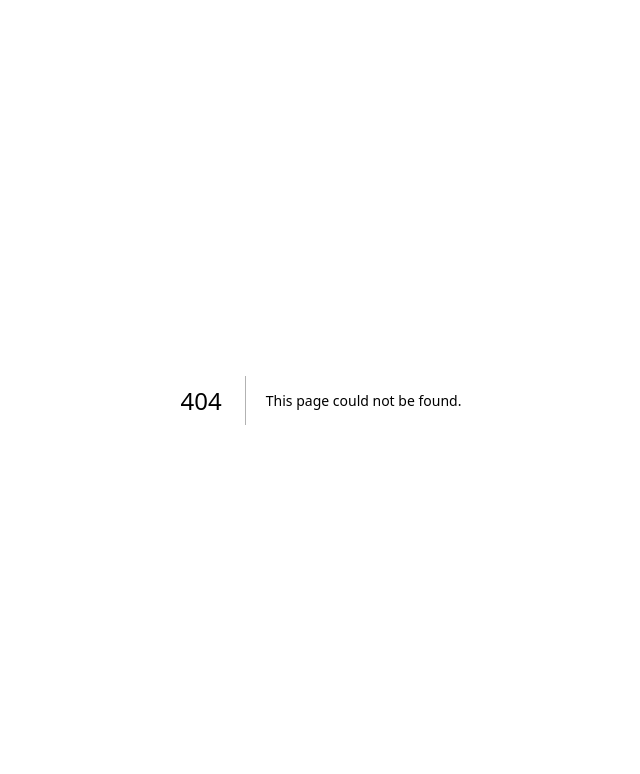
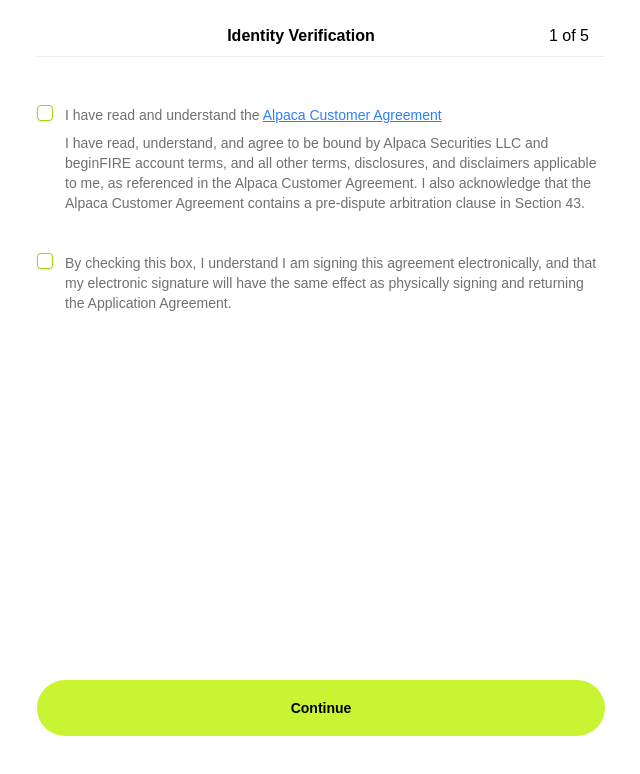
Before and after one commit to goblinremi/BeginFire, a Next.js app: page /onboard/kyc/broker in a window 1280 px wide. Before the commit this address had no page. Shown: the top 774 px of the page, without its empty margins (319-959 px from the left). Built offline with nearby package versions, Linux system fonts and the light colour scheme.

Commit message:
did broker

```diff
--- a/src/app/api/kyc/submit/route.ts
+++ b/src/app/api/kyc/submit/route.ts
@@ -3,6 +3,7 @@ import {
     identityFormSchema,
     employmentFormSchema,
     financialFormSchema,
+    brokerFormSchema,
     type KYCSubmitResponse,
 } from "@/app/onboard/kyc/types";
 
@@ -19,11 +20,12 @@ export async function POST(request: Request) {
         const financialValidation = financialFormSchema.safeParse(
             data.financial
         );
-
+        const brokerValidation = brokerFormSchema.safeParse(data.broker);
         if (
             !identityValidation.success ||
             !employmentValidation.success ||
-            !financialValidation.success
+            !financialValidation.success ||
+            !brokerValidation.success
         ) {
             const response: KYCSubmitResponse = {
                 success: false,
--- /dev/null
+++ b/src/app/onboard/kyc/(steps)/broker/page.tsx
@@ -0,0 +1,128 @@
+"use client";
+import { FieldErrors, useForm } from "react-hook-form";
+import { zodResolver } from "@hookform/resolvers/zod";
+import { Button } from "@/components/ui/button";
+import { Checkbox } from "@/components/ui/checkbox";
+import {
+    Form,
+    FormControl,
+    FormField,
+    FormItem,
+    FormLabel,
+    FormMessage,
+} from "@/components/ui/form";
+import { useKYC } from "../../context/KYCContext";
+import { brokerFormSchema, type BrokerFormData } from "../../types";
+
+const labelClassName = "text-sm font-medium mb-2 text-neutral";
+
+const BrokerPage = () => {
+    const { data, updateStepData, nextStep } = useKYC();
+
+    const form = useForm<BrokerFormData>({
+        resolver: zodResolver(brokerFormSchema),
+        defaultValues: {
+            customerAgreement: data.broker.customerAgreement,
+            digitalSignature: data.broker.digitalSignature,
+        },
+        mode: "onSubmit",
+    });
+
+    const onSubmit = (values: BrokerFormData) => {
+        updateStepData("broker", values, true);
+        nextStep();
+    };
+
+    const onError = (errors: FieldErrors<BrokerFormData>) => {
+        console.log(errors);
+    };
+
+    return (
+        <Form {...form}>
+            <form
+                onSubmit={form.handleSubmit(onSubmit, onError)}
+                className="h-full justify-between flex flex-col"
+            >
+                <div className="space-y-8">
+                    <FormField
+                        control={form.control}
+                        name="customerAgreement"
+                        render={({ field }) => (
+                            <FormItem className="flex flex-col items-start space-x-3 space-y-0">
+                                <div className="flex flex-row items-start space-x-3 space-y-0">
+                                    <FormControl>
+                                        <Checkbox
+                                            checked={field.value}
+                                            onCheckedChange={field.onChange}
+                                        />
+                                    </FormControl>
+                                    <FormLabel className={labelClassName}>
+                                        I have read and understand the{" "}
+                                        <a
+                                            className="text-blue-500 underline"
+                                            href="https://files.alpaca.markets/disclosures/library/AcctAppMarginAndCustAgmt.pdf/"
+                                            target="_blank"
+                                            rel="noopener noreferrer"
+                                        >
+                                            Alpaca Customer Agreement
+                                        </a>
+                                        <p className="mt-2">
+                                            I have read, understand, and agree
+                                            to be bound by Alpaca Securities LLC
+                                            and beginFIRE account terms, and all
+                                            other terms, disclosures, and
+                                            disclaimers applicable to me, as
+                                            referenced in the Alpaca Customer
+                                            Agreement. I also acknowledge that
+                                            the Alpaca Customer Agreement
+                                            contains a pre-dispute arbitration
+                                            clause in Section 43.
+                                        </p>
+                                    </FormLabel>
+                                </div>
+                                <FormMessage />
+                            </FormItem>
+                        )}
+                    />
+
+                    <FormField
+                        control={form.control}
+                        name="digitalSignature"
+                        render={({ field }) => (
+                            <FormItem className="flex flex-col items-start space-x-3 space-y-0">
+                                <div className="flex flex-row items-start space-x-3 space-y-0">
+                                    <FormControl>
+                                        <Checkbox
+                                            checked={field.value}
+                                            onCheckedChange={field.onChange}
+                                        />
+                                    </FormControl>
+                                    <FormLabel className={labelClassName}>
+                                        By checking this box, I understand I am
+                                        signing this agreement electronically,
+                                        and that my electronic signature will
+                                        have the same effect as physically
+                                        signing and returning the Application
+                                        Agreement.
+                                    </FormLabel>
+                                </div>
+                                <FormMessage />
+                            </FormItem>
+                        )}
+                    />
+                </div>
+
+                <Button
+                    type="submit"
+                    className="w-full"
+                    size="lg"
+                    variant="neon"
+                >
+                    Continue
+                </Button>
+            </form>
+        </Form>
+    );
+};
+
+export default BrokerPage;
--- a/src/app/onboard/kyc/constants.ts
+++ b/src/app/onboard/kyc/constants.ts
@@ -34,45 +34,21 @@ export const KYC_STEPS: StepConfig[] = [
         required: true,
         dependencies: ["identity"],
     },
+    {
+        id: "broker",
+        path: "/onboard/kyc/broker",
+        title: "Broker Requirements",
+        description: "Broker requirements",
+        required: true,
+        // dependencies: ["identity"],
+    },
     // {
-    //     id: "personal",
-    //     path: "/onboard/kyc/personal",
-    //     title: "Personal Information",
-    //     description: "Additional personal details",
+    //     id: "affiliation",
+    //     path: "/onboard/kyc/affiliation",
+    //     title: "Affiliation Information",
+    //     description: "Tell us about your affiliation",
     //     required: true,
-    //     dependencies: ["identity"],
-    // },
-    // {
-    //     id: "investment",
-    //     path: "/onboard/kyc/investment",
-    //     title: "Investment Profile",
-    //     description: "Investment experience and goals",
-    //     required: true,
-    //     dependencies: ["financial"],
-    // },
-    // {
-    //     id: "regulatory",
-    //     path: "/onboard/kyc/regulatory",
-    //     title: "Regulatory Questions",
-    //     description: "Required regulatory information",
-    //     required: true,
-    //     dependencies: ["identity"],
-    // },
-    // {
-    //     id: "documents",
-    //     path: "/onboard/kyc/documents",
-    //     title: "Document Upload",
-    //     description: "Required documentation",
-    //     required: true,
-    //     dependencies: ["identity", "address"],
-    // },
-    // {
-    //     id: "agreements",
-    //     path: "/onboard/kyc/agreements",
-    //     title: "Agreements",
-    //     description: "Review and accept agreements",
-    //     required: true,
-    //     dependencies: ["identity", "financial", "regulatory"],
+    //     // dependencies: ["identity"],
     // },
 ];
 
--- a/src/app/onboard/kyc/context/KYCContext.tsx
+++ b/src/app/onboard/kyc/context/KYCContext.tsx
@@ -48,6 +48,10 @@ const initialKYCData: KYCData = {
         // investmentObjectives: [],
         accountFundingSource: ACCOUNT_FUNDING_SOURCE_OPTIONS[0].value,
     },
+    broker: {
+        customerAgreement: false,
+        digitalSignature: false,
+    },
     regulatory: {
         isPoliticallyExposed: false,
         isAffiliatedWithBrokerDealer: false,
@@ -69,6 +73,7 @@ const initialFormState: KYCFormState = {
     regulatory: { isValid: false, isSubmitted: false, data: null },
     documents: { isValid: false, isSubmitted: false, data: null },
     agreements: { isValid: false, isSubmitted: false, data: null },
+    broker: { isValid: false, isSubmitted: false, data: null },
 };
 
 export function KYCProvider({ children }: { children: ReactNode }) {
--- a/src/app/onboard/kyc/layout.tsx
+++ b/src/app/onboard/kyc/layout.tsx
@@ -5,9 +5,9 @@ import { KYCStepGuard } from "./components/KYCStepGuard";
 export default function KYCLayout({ children }: { children: React.ReactNode }) {
     return (
         <KYCProvider>
-            <KYCStepGuard>
-                <div className="w-full h-full p-4 flex flex-col">
-                    {/* <div className="min-h-screen bg-gray-50 flex items-center justify-center p-4">
+            {/* <KYCStepGuard> */}
+            <div className="w-full h-full p-4 flex flex-col">
+                {/* <div className="min-h-screen bg-gray-50 flex items-center justify-center p-4">
                 <Card className="w-full max-w-4xl p-8 bg-white">
                     <div className="mb-8">
                         <h1>
@@ -20,9 +20,9 @@ export default function KYCLayout({ children }: { children: React.ReactNode }) {
                     {children}
                 </Card>
             </div> */}
-                    {children}
-                </div>
-            </KYCStepGuard>
+                {children}
+            </div>
+            {/* </KYCStepGuard> PUT THIS BACK IN */}
         </KYCProvider>
     );
 }
--- a/src/app/onboard/kyc/services/kycService.ts
+++ b/src/app/onboard/kyc/services/kycService.ts
@@ -3,6 +3,7 @@ import {
     identityFormSchema,
     employmentFormSchema,
     financialFormSchema,
+    brokerFormSchema,
     type KYCSubmitResponse,
 } from "../types";
 
@@ -18,6 +19,7 @@ export async function submitKYCApplication(
             financial: data.financial,
             regulatory: data.regulatory,
             agreements: data.agreements,
+            broker: data.broker,
         };
 
         // Validate all form sections
@@ -28,7 +30,7 @@ export async function submitKYCApplication(
         const financialValidation = financialFormSchema.safeParse(
             data.financial
         );
-
+        const brokerValidation = brokerFormSchema.safeParse(data.broker);
         if (!identityValidation.success) {
             throw new Error("Identity validation failed");
         }
@@ -39,6 +41,10 @@ export async function submitKYCApplication(
 
         if (!financialValidation.success) {
             throw new Error("Financial validation failed");
+        }
+
+        if (!brokerValidation.success) {
+            throw new Error("Broker validation failed");
         }
 
         formData.append("data", JSON.stringify(jsonData));
--- a/src/app/onboard/kyc/types.ts
+++ b/src/app/onboard/kyc/types.ts
@@ -126,9 +126,26 @@ export const financialFormSchema = z.object({
     //     .min(1, "At least one investment objective is required"),
 });
 
+// const affiliationFormSchema = z.object({
+//     affiliation: z.boolean(),
+//     publicCompany: z.boolean(),
+//     pep: z.boolean(),
+// });
+
+export const brokerFormSchema = z.object({
+    customerAgreement: z.boolean().refine((val) => val === true, {
+        message: "You must accept the customer agreement",
+    }),
+    digitalSignature: z.boolean().refine((val) => val === true, {
+        message: "You must provide a digital signature",
+    }),
+});
+
 export type IdentityFormData = z.infer<typeof identityFormSchema>;
 export type EmploymentFormData = z.infer<typeof employmentFormSchema>;
 export type FinancialFormData = z.infer<typeof financialFormSchema>;
+// export type AffiliationFormData = z.infer<typeof affiliationFormSchema>;
+export type BrokerFormData = z.infer<typeof brokerFormSchema>;
 
 export interface AddressFormData {
     street1: string;
@@ -165,8 +182,10 @@ export interface KYCData {
     address: AddressFormData;
     financial: FinancialFormData;
     regulatory: RegulatoryFormData;
+    // affiliation: AffiliationFormData;
     documents: DocumentFormData;
     agreements: AgreementFormData;
+    broker: BrokerFormData;
 }
 
 // Form State Types
```
